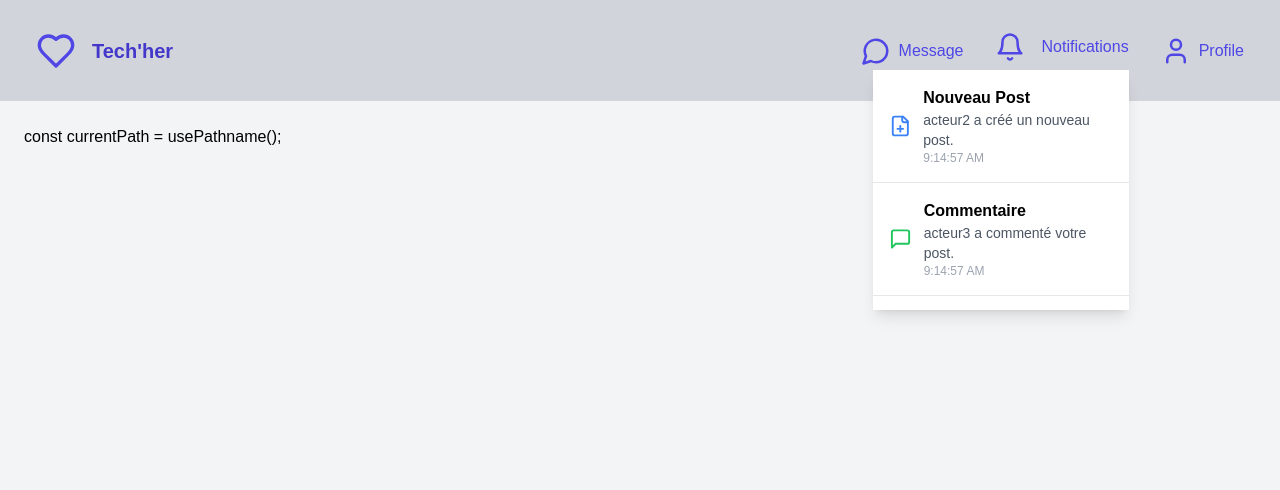
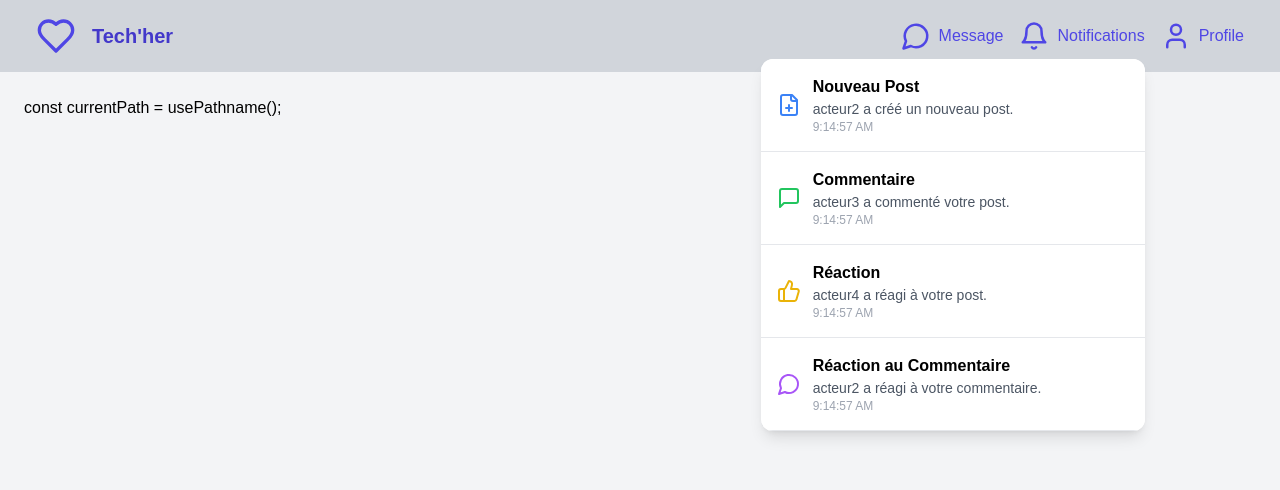
Before and after one commit to Henintsoaaa/takecare, a Next.js app: page /notifications in a window 1280 px wide. Both pictures are taken after a click on the button "Notifications". Shown: the top 490 px of the page. Built offline with nearby package versions, Linux system fonts and the light colour scheme.

Commit message:
Refactor Notification component: enhance dropdown functionality and improve loading behavior

```diff
--- a/app/login/page.tsx
+++ b/app/login/page.tsx
@@ -3,7 +3,7 @@ import React from "react";
 
 const Page = () => {
   return (
-    <div>
+    <div className="text-black">
       <Login />
     </div>
   );
--- a/components/Navbar.tsx
+++ b/components/Navbar.tsx
@@ -15,7 +15,7 @@ const Navbar = () => {
           Tech'her
         </span>
       </div>
-      <div className="flex space-x-4">
+      <div className="flex space-x-4 items-center">
         <Link
           href="#"
           className="text-indigo-600 hover:text-indigo-700  transition-colors duration-200 flex gap-2 justify-center items-center"
--- a/components/Notification.tsx
+++ b/components/Notification.tsx
@@ -1,6 +1,6 @@
 "use client";
 import axios from "axios";
-import { useEffect, useState, Suspense } from "react";
+import { useEffect, useState, useRef } from "react";
 import {
   Bell,
   MessageSquare,
@@ -148,11 +148,12 @@ const NotificationItem = ({
   );
 };
 
-const NotificationsDropdown = () => {
+const Notification = () => {
   const [notifications, setNotifications] = useState<Notification[]>([]);
   const [loading, setLoading] = useState(true);
   const [actors, setActors] = useState<{ [key: number]: string }>({});
   const [isOpen, setIsOpen] = useState(false);
+  const dropdownRef = useRef<HTMLDivElement>(null); // Create a ref for the dropdown
 
   useEffect(() => {
     const loadNotifications = async () => {
@@ -173,25 +174,36 @@ const NotificationsDropdown = () => {
     setIsOpen(!isOpen);
   };
 
-  if (loading) {
-    return <div>Loading notifications...</div>;
+  // Close dropdown when clicking outside
+  useEffect(() => {
+    const handleClickOutside = (event: MouseEvent) => {
+      if (
+        dropdownRef.current &&
+        !dropdownRef.current.contains(event.target as Node)
+      ) {
+        setIsOpen(false);
       }
+    };
+
+    document.addEventListener("mousedown", handleClickOutside);
+    return () => {
+      document.removeEventListener("mousedown", handleClickOutside);
+    };
+  }, []);
 
   return (
-    <div className="relative inline-block text-left">
-      <div>
+    <div className="relative inline-block text-left" ref={dropdownRef}>
       <button
         onClick={toggleDropdown}
-          className="text-indigo-600 hover:text-indigo-700  transition-colors duration-200 flex gap-2 justify-center items-center"
+        className="text-indigo-600 hover:text-indigo-700 transition-colors duration-200 flex gap-2 justify-center items-center"
       >
         <Bell size={24} className="md:w-[30px] md:h-[30px]" />
-          <span className="ml-2">Notifications</span>
+        <span>Notifications</span>
       </button>
-      </div>
 
       {isOpen && (
-        <div className="absolute right-0 z-10 w-64 mt-2 bg-white shadow-lg rounded-md">
-          <div className="max-h-60 overflow-y-auto">
+        <div className="absolute right-0 z-10 w-80 md:w-96 mt-2 bg-white shadow-lg rounded-xl">
+          <div className="max-h-96 overflow-y-auto rounded-xl">
             {notifications.map((notification) => (
               <NotificationItem
                 key={notification.id}
@@ -206,14 +218,4 @@ const NotificationsDropdown = () => {
   );
 };
 
-const Notification = () => {
-  return (
-    <div className="p-4">
-      <Suspense fallback={<div>Loading notifications...</div>}>
-        <NotificationsDropdown />
-      </Suspense>
-    </div>
-  );
-};
-
 export default Notification;
```
Lines whose indentation alone changed are shown as unchanged.
